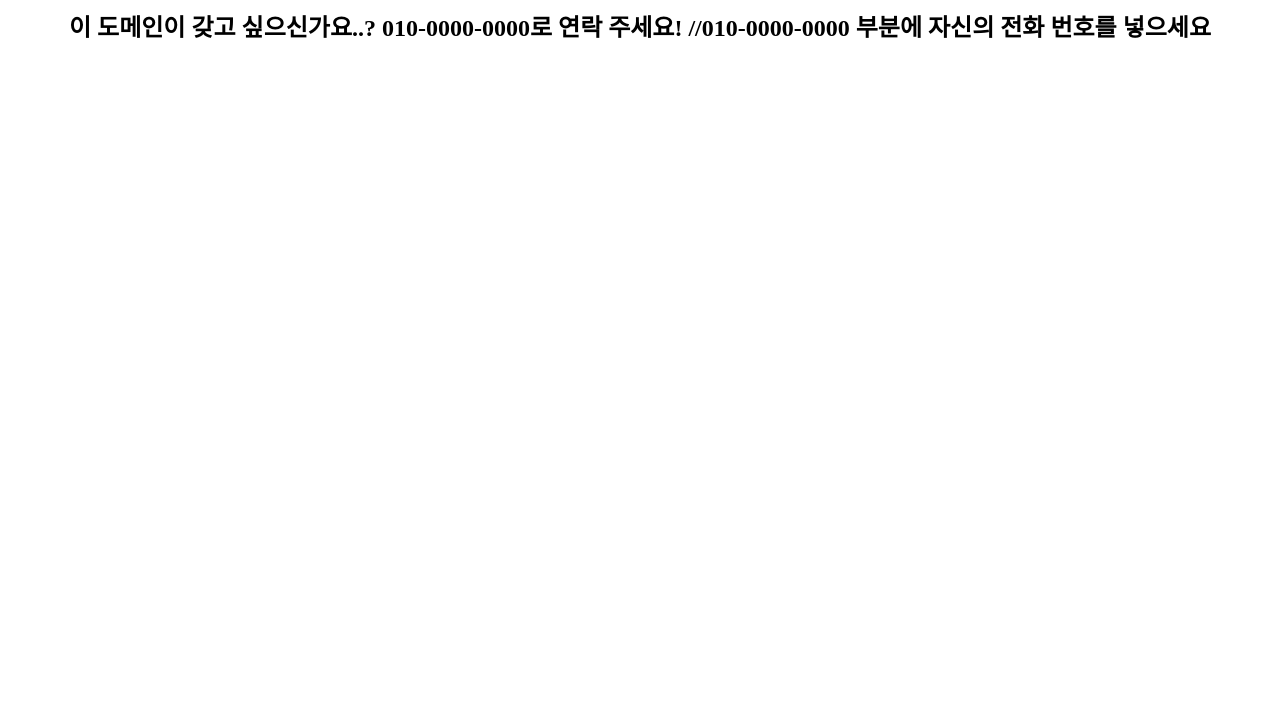
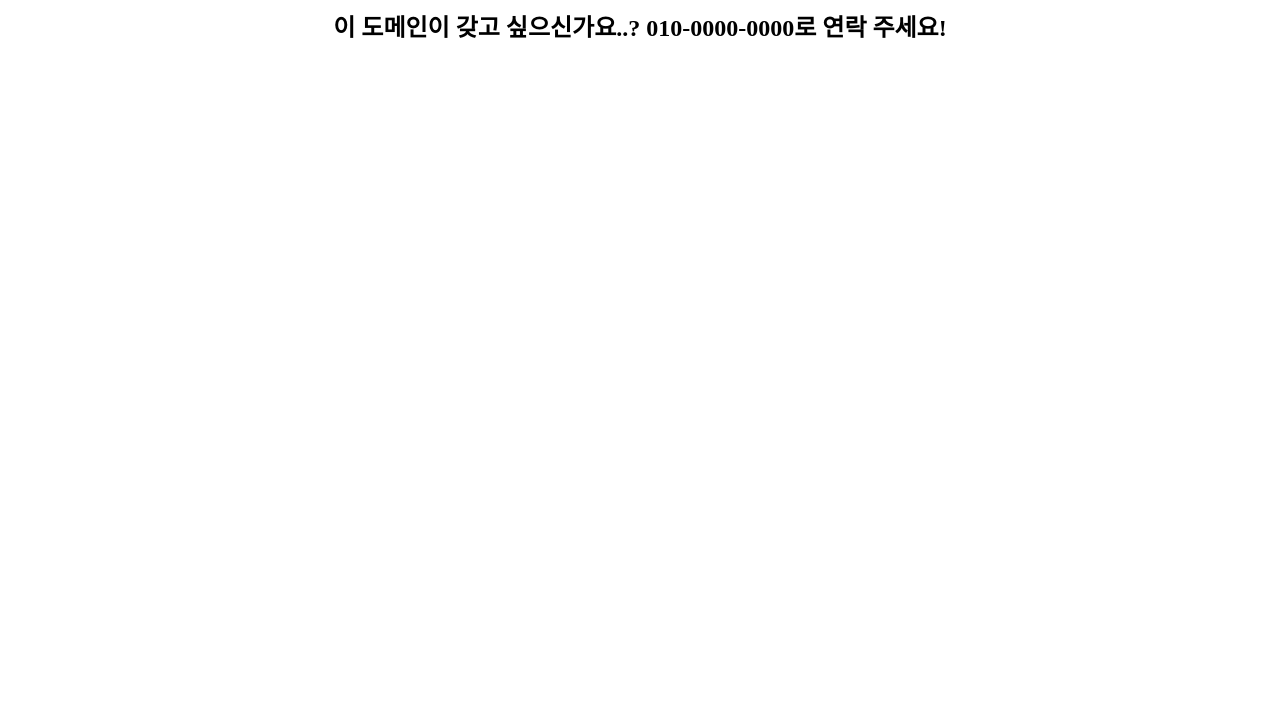
Before and after one commit to entry0917/domain-sale-page, a plain HTML site: page index.html in a window 1280 px wide. Shown: the part 81-800 px from the top of the page. Drawn offline with Linux system fonts and the light colour scheme.

Commit message:
Update index.html

```diff
--- a/index.html
+++ b/index.html
@@ -7,6 +7,6 @@
   <body>
    <center>
     <h1>이 도메인은 판매 중입니다!<h1>
-    <h2>이 도메인이 갖고 싶으신가요..? 010-0000-0000로 연락 주세요! //010-0000-0000 부분에 자신의 전화 번호를 넣으세요
+    <h2>이 도메인이 갖고 싶으신가요..? 010-0000-0000로 연락 주세요! <!-- 010-0000-0000 부분에 자신의 전화 번호를 넣으세요-->
    </center>
   </body>
```
